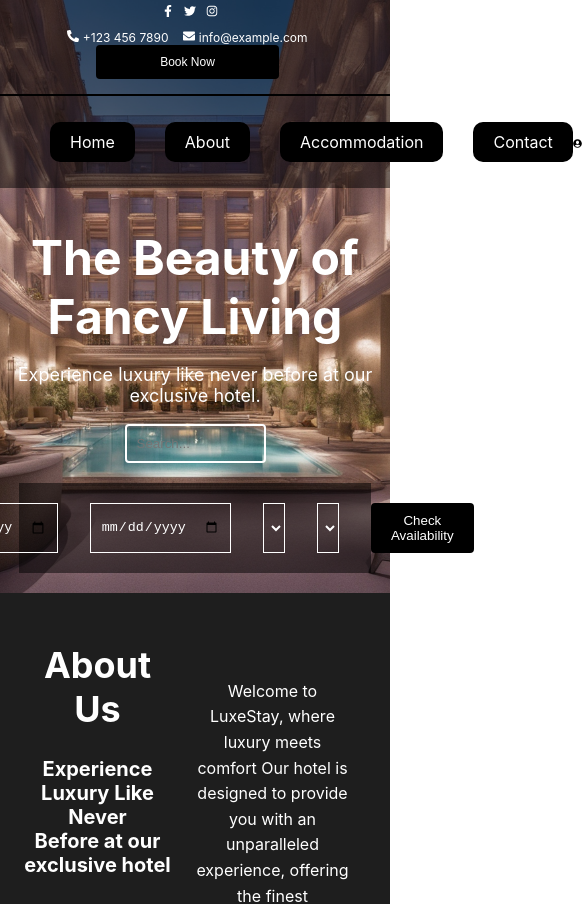
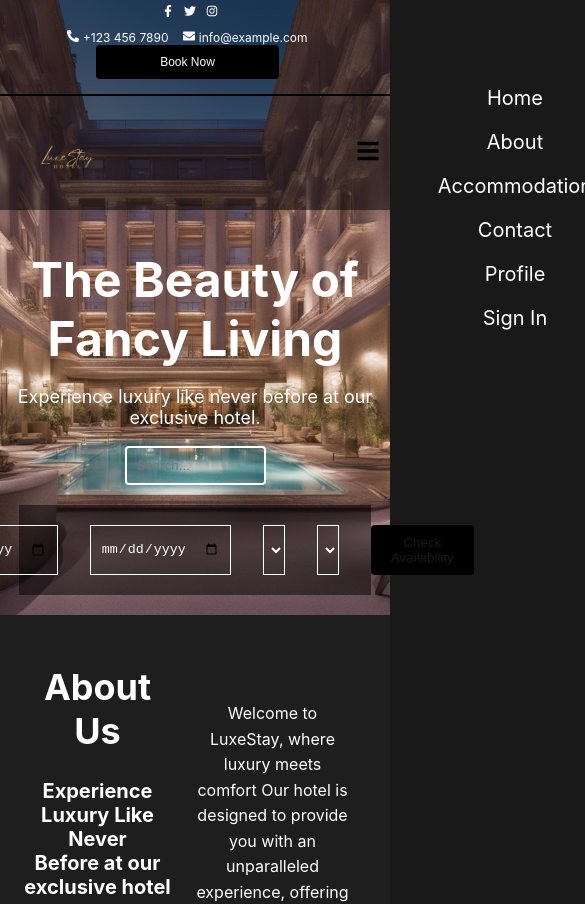
Before and after one commit to ComfortN/hotel-app, a React (Create React App) app: page / in a window 390 px wide. Shown: the top 904 px of the page, 585 px wide, since content can reach past the window. Built offline with nearby package versions, Linux system fonts and the light colour scheme.

Commit message:
adding responsiveness to the nav

```diff
--- a/src/Components/navbar/Navbar.jsx
+++ b/src/Components/navbar/Navbar.jsx
@@ -1,6 +1,6 @@
-import React from 'react'
+import React, {useState} from 'react'
 import '../../styles/Navbar.css'
-import { FaFacebookF, FaTwitter, FaInstagram, FaPhoneAlt, FaEnvelope, FaUserCircle } from 'react-icons/fa';
+import { FaFacebookF, FaTwitter, FaInstagram, FaPhoneAlt, FaEnvelope, FaUserCircle, FaBars, FaTimes } from 'react-icons/fa';
 import logoImg from '../../assets/LuxeStay Hotel logo (1).png';
 import { Link, useNavigate } from 'react-router-dom';
 import { useSelector, useDispatch } from 'react-redux';
@@ -10,8 +10,9 @@ import { logout } from '../../redux/userSlice';
 
 export default function Navbar() {
   const navigate = useNavigate();
-    const dispatch = useDispatch();
-    const user = useSelector((state) => state.user.user);
+  const dispatch = useDispatch();
+  const user = useSelector((state) => state.user.user);
+  const [sidebarOpen, setSidebarOpen] = useState(false);
 
     const handleLogout = async () => {
         try {
@@ -24,6 +25,10 @@ export default function Navbar() {
         }
     };
 
+    const toggleSidebar = () => {
+      setSidebarOpen(!sidebarOpen);
+    };
+
   return (
     <div>
 
@@ -33,7 +38,8 @@ export default function Navbar() {
           <img src={logoImg} alt="LuxeStay Hotel Logo" />
         </div>
 
-        <ul className="nav-links">
+
+        <ul className='nav-links'>
           <Link to='/'><li>Home</li></Link>
           <Link to='/about-us'><li>About</li></Link>
           <Link to='/accommodations'><li>Accommodation</li></Link>
@@ -56,7 +62,27 @@ export default function Navbar() {
                         </Link>
                     )}
         </div>
+        <div className="menu-toggle" onClick={toggleSidebar}>
+          {sidebarOpen ? <FaTimes /> : <FaBars />}
+        </div>
       </nav>
+
+      <div className={`sidebar ${sidebarOpen ? 'open' : ''}`}>
+        <ul className="sidebar-links">
+          <Link to="/" onClick={toggleSidebar}><li>Home</li></Link>
+          <Link to="/about-us" onClick={toggleSidebar}><li>About</li></Link>
+          <Link to="/accommodations" onClick={toggleSidebar}><li>Accommodation</li></Link>
+          <Link to="/contact-us" onClick={toggleSidebar}><li>Contact</li></Link>
+          <li>
+            <Link to={'/profile-page'} onClick={toggleSidebar}>
+              Profile
+            </Link>
+          </li>
+          <li onClick={() => { handleLogout(); toggleSidebar(); }}>
+              {user ? 'Log Out' : <Link to={'/signin'}>Sign In</Link>}
+          </li>
+        </ul>
+      </div>
     </div>
   )
 }
--- a/src/styles/Navbar.css
+++ b/src/styles/Navbar.css
@@ -4,7 +4,7 @@
     align-items: center;
     background-color: rgba(0, 0, 0, 0.5);
     padding: 10px;
-
+    position: relative;
 }
 
 
@@ -24,6 +24,7 @@
     justify-content: center; /* Center the links horizontally */
     text-decoration: none;
 }
+
 
 .nav-links a {
     text-decoration: none;
@@ -71,3 +72,81 @@
 .login-button:hover {
     background-color: #2f343b;
 }
+
+
+.menu-toggle {
+    display: none;
+    cursor: pointer;
+    color: black;
+    z-index: 1000;
+}
+
+.menu-toggle svg {
+    width: 24px;
+    height: 24px;
+}
+
+
+.sidebar {
+    position: fixed;
+    top: 0;
+    right: -250px; /* Start off-screen */
+    width: 250px;
+    height: 100%;
+    background-color: rgba(0, 0, 0, 0.9);
+    display: flex;
+    flex-direction: column;
+    align-items: center;
+    padding-top: 60px;
+    transition: right 0.3s ease;
+}
+
+
+.sidebar.open {
+    right: 0; /* Slide in */
+}
+
+.sidebar-links {
+    list-style: none;
+    padding: 0;
+}
+
+.sidebar-links a {
+    text-decoration: none;
+    color: #fff;
+    font-size: 20px;
+    margin: 20px 0;
+    width: 100%;
+    text-align: center;
+}
+
+.sidebar-links li {
+    padding: 10px 0;
+    width: 100%;
+    text-align: center;
+    cursor: pointer;
+    transition: background-color 0.3s ease;
+}
+
+.sidebar-links li:hover {
+    background-color: #2f343b;
+}
+
+
+@media (max-width: 768px) {
+    .nav-links,
+    .nav-actions {
+        display: none;
+    }
+
+    .menu-toggle {
+        display: block;
+    }
+}
+
+@media (max-width: 480px) {
+    .logo img {
+        width: 30%;
+    }
+
+}
```
